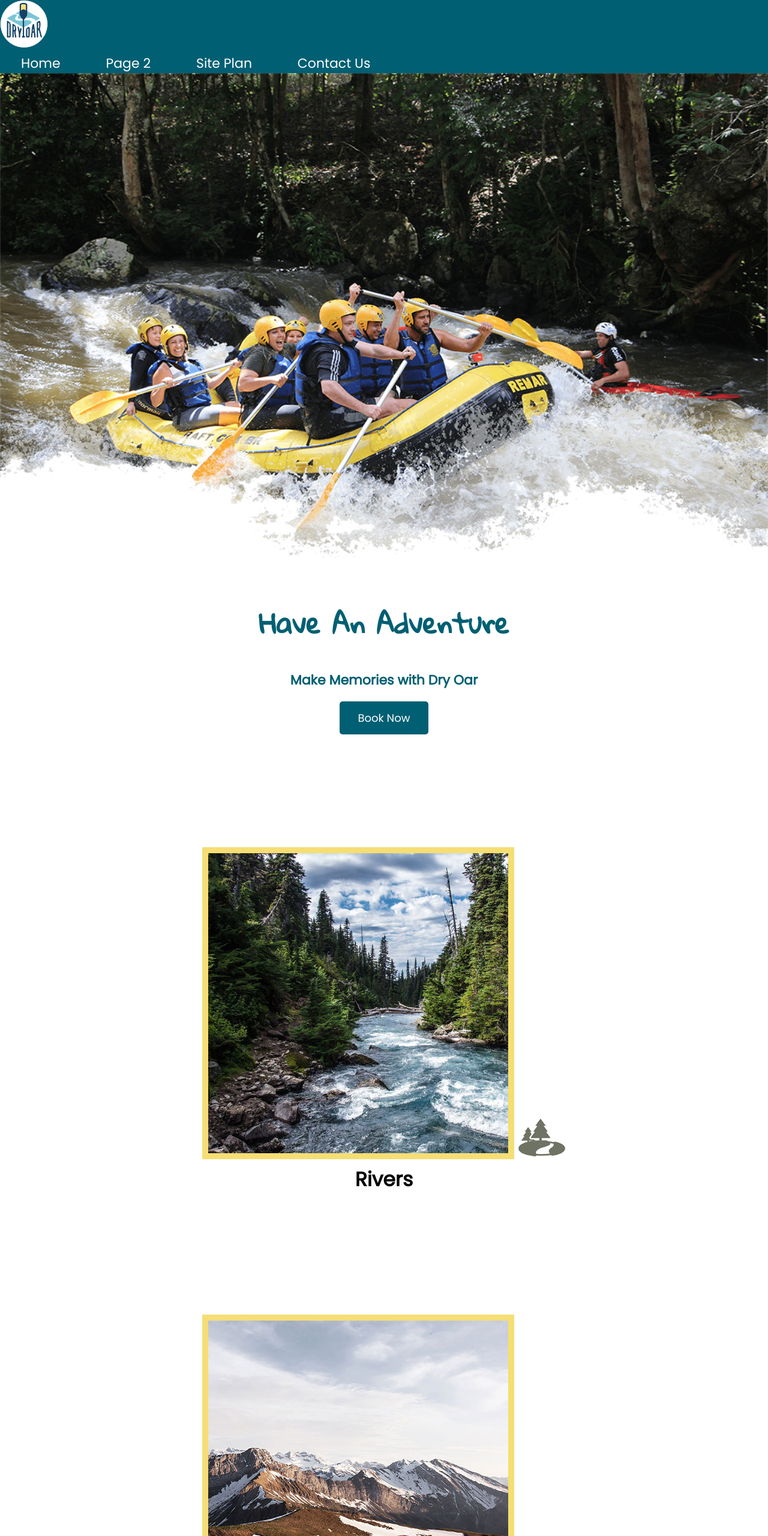
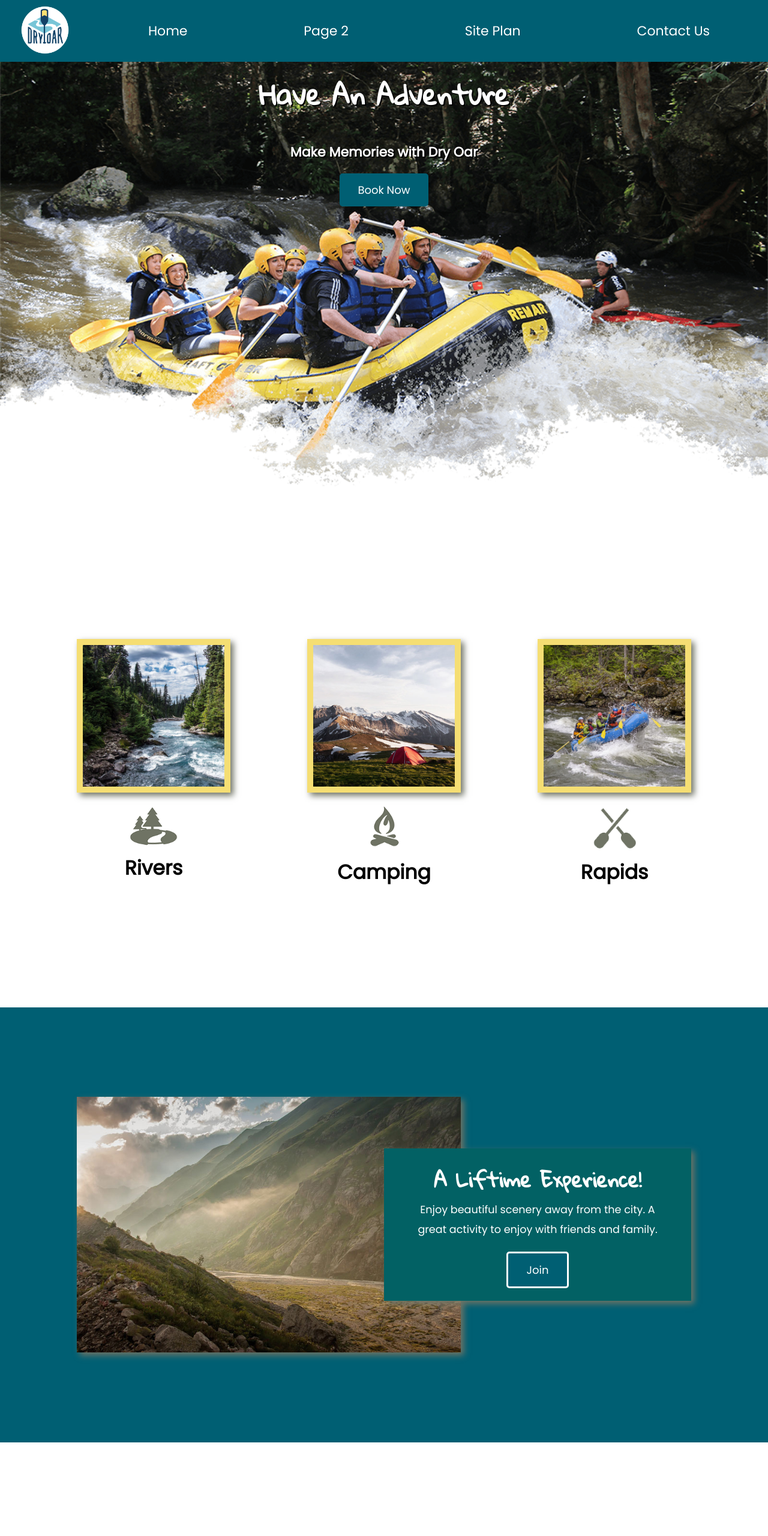
Before and after one commit to ijromerob/wdd130, a plain HTML site: page wwr/index.html in a window 1280 px wide. Shown: the top 2560 px of the page at 60% size. Drawn offline with Linux system fonts and the light colour scheme.

Commit message:
W07 Assignment: Home Page Finishing Touches

```diff
--- a/wwr/styles/style.css
+++ b/wwr/styles/style.css
@@ -3,6 +3,11 @@
 #content {
     max-width: 1600px;
     margin: 0 auto;
+}
+
+nav {
+    display: flex;
+    justify-content: space-around;
 }
 
 nav a {
@@ -17,16 +22,49 @@ nav a:hover {
     color: #005f73;
 }
 
+#hero {
+    display: grid;
+    grid-template-columns: 1fr 3fr 1fr;
+    margin-top: -100px;
+}
+
 #hero-img {
     width: 100%;
+}
+
+#hero-box {
+    grid-column: 1/4;
+    grid-row: 1/3;
+    z-index: -1;
 }
 
 #hero-msg h1, #hero-msg h4 {
     text-align: center;
 }
 
+#hero-msg {
+    grid-column: 2/3;
+    grid-row: 1/2;
+    margin-top: 100px;
+}
+
+#hero-msg h1 {
+    color: white;
+    text-shadow: 2px 2px black;
+}
+
+#hero-msg h4 {
+    color: white;
+    text-shadow: 2px 2px black;
+}
+
 .button-box {
     text-align: center;
+}
+
+main.home-grid {
+    display: grid;
+    grid-template-columns: repeat(10,1fr);
 }
 
 main section {
@@ -40,6 +78,8 @@ main section img {
 #background {
     height: 725px;
     background-color: #005f73;
+    grid-column: 1/11;
+    grid-row: 4/9;
 }
 
 body {
@@ -52,6 +92,9 @@ body {
 
 header {
     background-color:#005f73;
+    display: grid;
+    grid-template-columns: 150px auto;
+
 }
 
 .book, .join {
@@ -64,6 +107,11 @@ header {
     border-radius: 5px;
 }
 
+.join{
+    border-style: solid;
+    border-color: white;
+}
+
 .book:hover, .join:hover {
     background-color: white;
     color: #005f73
@@ -73,6 +121,9 @@ header {
     background-color: #026164;
     line-height: 1.5em;
     padding: 35px;
+    grid-column: 6/10;
+    grid-row: 6/7;
+    box-shadow: 5px 5px 10px #6f7364;
 }
 .msg h2 {
     color: white;
@@ -90,6 +141,9 @@ footer {
     color: white;
     padding: 25px 50px;
     margin-top: 200px;
+    display: flex;
+    justify-content: space-around;
+    align-items: center;
 }
 
 footer a {
@@ -135,13 +189,89 @@ h2 {
 
 #logo_link {
     padding-top: 5px;
+    justify-self: center;
+    align-self: center;
 }
 
 .rivers-card, .camping-card, .rapids-card{
     margin: 200px 0;
 }
 
+.rivers-card {
+    grid-column: 2/4;
+    grid-row: 2/3;
+}
+
+.camping-card {
+    grid-column: 5/7;
+    grid-row: 2/3;
+}
+
+.rapids-card {
+    grid-column: 8/10;
+    grid-row: 2/3;
+}
+
 .card-img{
     border: 10px solid #f5de73;
+    transition: transform .5s;
+    box-shadow: 5px 5px 10px #6f7364;
 
 }
+.card-img, .mountains {
+    width: 100%;
+}
+
+.card-img:hover {
+    opacity: .6;
+    transform: scale(1.1);
+}
+
+.mountains{
+    grid-column: 2/7;
+    grid-row: 5/8;
+    box-shadow: 5px 5px 10px #6f7364;
+}
+
+
+@media screen and (max-width: 900px) {
+    #hero, .home-grid {
+        display: block;
+        height: auto;
+    }
+    nav, footer {
+        flex-direction: column;
+    }
+    nav a {
+        display: block;
+        padding: 15px;
+    }
+    #hero {
+        margin-top: 0;
+    }
+    #hero-msg {
+        margin-top: 0;
+    }
+    #hero-msg h4 {
+        display: none;
+    }
+    .home-title {
+        font-size: 25px;
+        color: #6f7364;
+    }
+    .rivers-card, .camping-card, .rapids-card {
+        margin: 50px auto;
+        width: 60%;
+    }
+    #background {
+        display: none;
+    }
+    .mountains, .msg {
+        width: 80%;
+        display: block;
+        margin: 0 auto;
+    }
+    footer {
+        margin-top: 25px;
+    }
+}
```
Also changed, not shown: wwr/index.html (line endings or trailing spaces).
